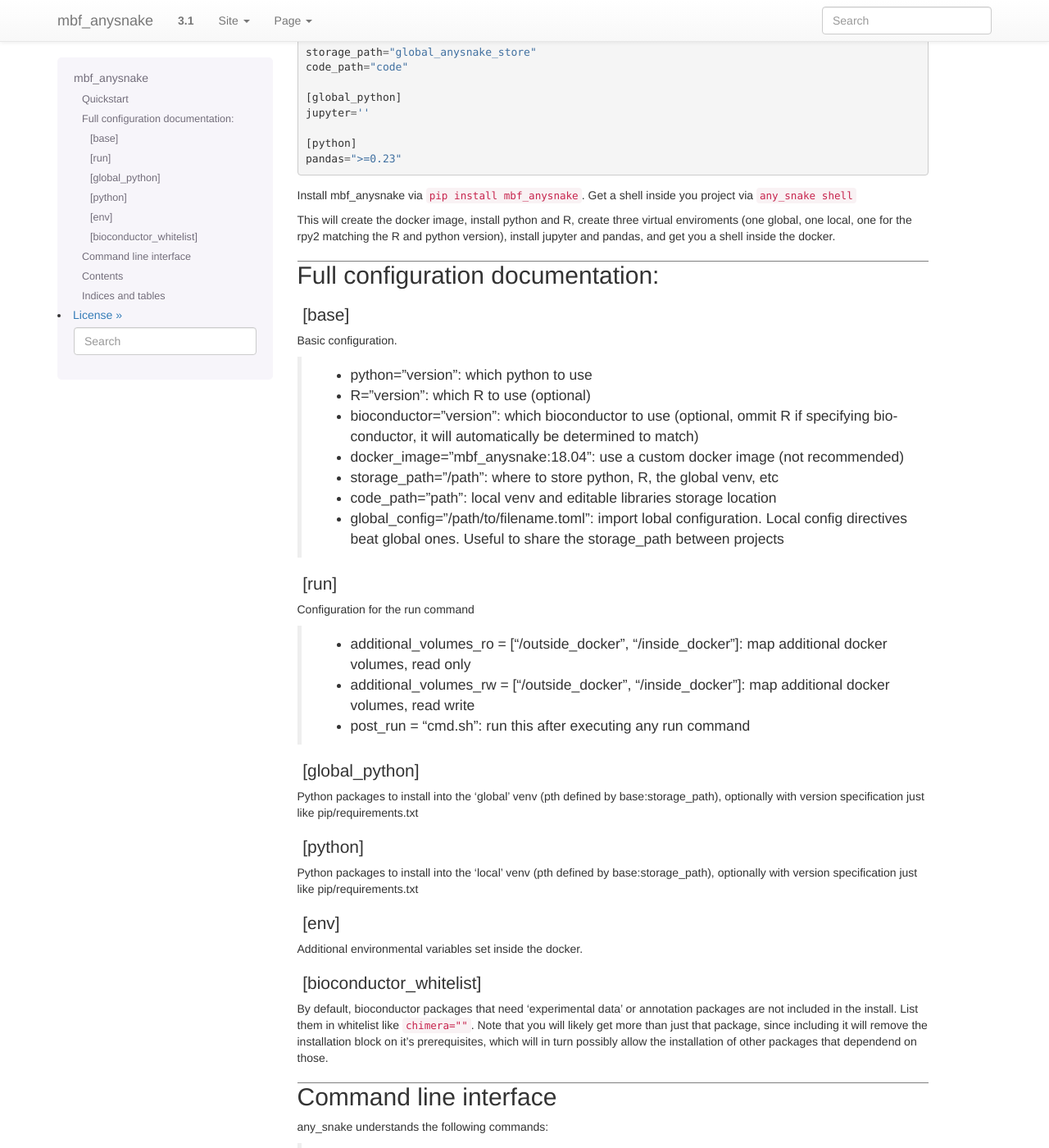
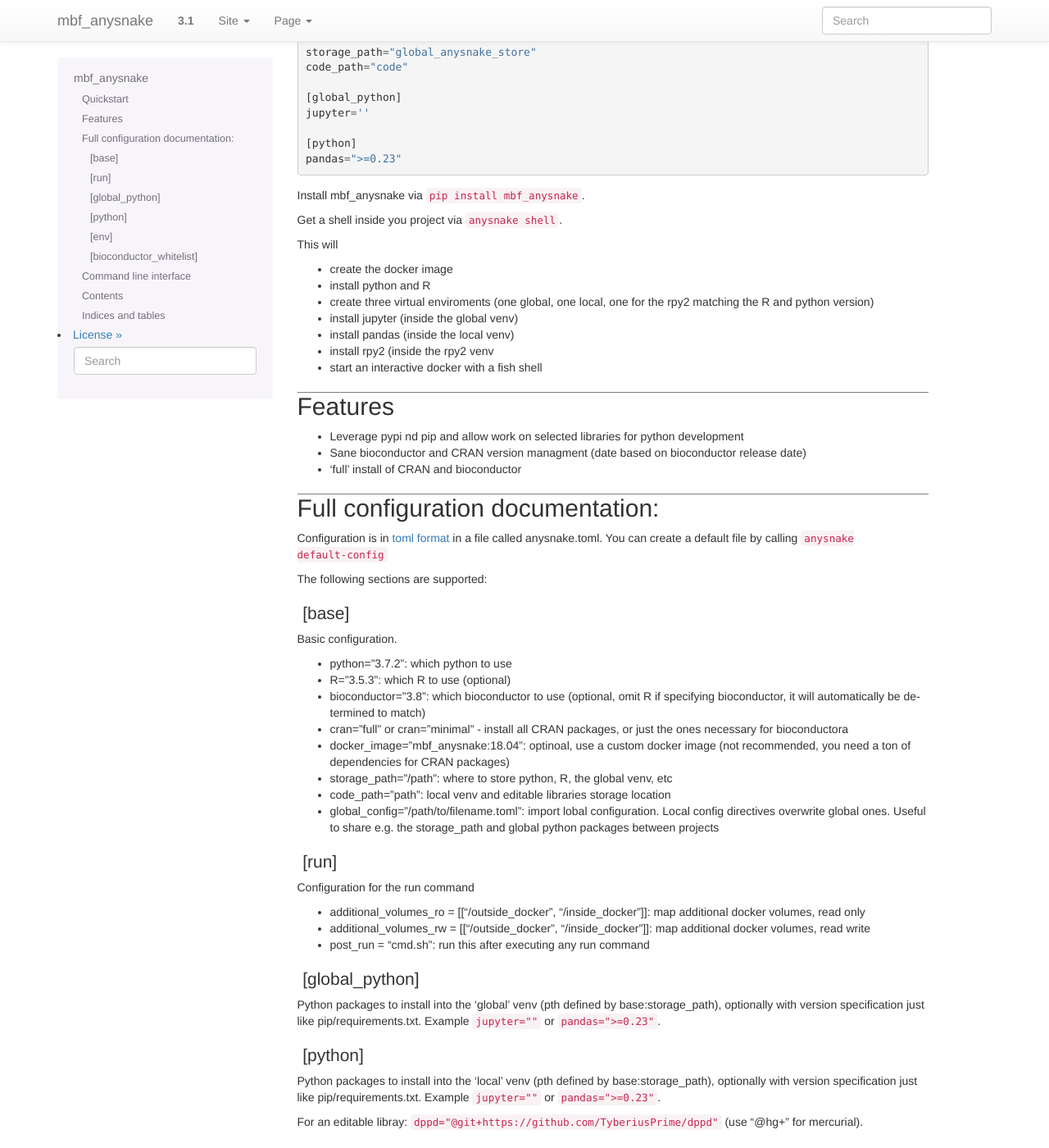
Before and after one commit to MarcoMernberger/msnake, a Sphinx documentation site: the page built from docs/index.rst, in a window 1280 px wide and 1400 px high, scrolled down 269 px. Shown: the whole window at 82% size. Built offline with Sphinx 7.4.7, drawn with Linux system fonts in a browser that asks for light colours; the version number is read from the project's files by our own code; some of the changed text lies outside the part shown.

Commit message:
miminal cran option, full bioconductor option, parallel make, readme

```diff
--- a/docs/index.rst
+++ b/docs/index.rst
@@ -27,49 +27,79 @@
    pandas=">=0.23"
 
 Install mbf_anysnake via ``pip install mbf_anysnake``.
-Get a shell inside you project via ``any_snake shell``
 
-This will create the docker image, install python and R, create three virtual enviroments
-(one global, one local, one for the rpy2 matching the R and python version),
-install jupyter and pandas, and get you a shell inside the docker.
+Get a shell inside you project via ``anysnake shell``.
+
+This will
+
+- create the docker image
+- install python and R
+- create three virtual enviroments (one global, one local, one for the rpy2 matching the R and python version)
+- install jupyter (inside the global venv)
+- install pandas (inside the local venv)
+- install rpy2 (inside the rpy2 venv
+- start an interactive docker with a fish shell
+
+Features
+===========
+
+- Leverage pypi nd pip and allow work on selected libraries for python development
+- Sane bioconductor and CRAN version managment (date based on bioconductor release date)
+- 'full' install of CRAN and bioconductor
+
+
 
 
 Full configuration documentation:
 ==================================
+Configuration is in `toml format <https://github.com/toml-lang/toml>`_ in a file
+called anysnake.toml. You can create a default file by calling ``anysnake
+default-config``
+
+The following sections are supported:
 
 [base]
 ------
 Basic configuration.
 
- - python="version": which python to use
- - R="version": which R to use (optional)
- - bioconductor="version": which bioconductor to use (optional, ommit R if specifying
-   bioconductor, it will automatically be determined to match)
- - docker_image="mbf_anysnake:18.04": use a custom docker image (not recommended)
- - storage_path="/path": where to store python, R, the global venv, etc
- - code_path="path": local venv and editable libraries storage location
- - global_config="/path/to/filename.toml": import lobal configuration. Local config
-   directives beat global ones. Useful to share the storage_path between projects
+- python="3.7.2": which python to use
+- R="3.5.3": which R to use (optional)
+- bioconductor="3.8": which bioconductor to use (optional, omit R if specifying
+  bioconductor, it will automatically be determined to match)
+- cran="full" or cran="minimal" - install all CRAN packages, or just the ones necessary
+  for bioconductora
+- docker_image="mbf_anysnake:18.04": optinoal, use a custom docker image
+  (not recommended, you need a ton of dependencies for CRAN packages)
+- storage_path="/path": where to store python, R, the global venv, etc
+- code_path="path": local venv and editable libraries storage location
+- global_config="/path/to/filename.toml": import lobal configuration. Local config
+  directives overwrite global ones. Useful to share e.g. the storage_path and global
+  python packages between projects
 
 [run]
 ------
 Configuration for the run command
 
- - additional_volumes_ro = ["/outside_docker", "/inside_docker"]: map additional docker
-   volumes, read only
- - additional_volumes_rw = ["/outside_docker", "/inside_docker"]: map additional docker
-   volumes, read write
- - post_run = "cmd.sh": run this after executing any run command
+- additional_volumes_ro = [["/outside_docker", "/inside_docker"]]: map additional docker
+  volumes, read only
+- additional_volumes_rw = [["/outside_docker", "/inside_docker"]]: map additional docker
+  volumes, read write
+- post_run = "cmd.sh": run this after executing any run command
 
 [global_python]
 ---------------
 Python packages to install into the 'global' venv (pth defined by base:storage_path),
-optionally with version specification just like pip/requirements.txt
+optionally with version specification just like pip/requirements.txt.
+Example ``jupyter=""`` or ``pandas=">=0.23"``.
 
 [python]
 --------
 Python packages to install into the 'local' venv (pth defined by base:storage_path),
-optionally with version specification just like pip/requirements.txt
+optionally with version specification just like pip/requirements.txt.
+Example ``jupyter=""`` or ``pandas=">=0.23"``.
+
+For an editable libray: ``dppd="@git+https://github.com/TyberiusPrime/dppd"``
+(use "@hg+" for mercurial).
 
 [env]
 ------
@@ -78,36 +108,26 @@
 [bioconductor_whitelist]
 ------------------------
 By default, bioconductor packages that need 'experimental data' or annotation packages
-are not included in the install. List them in whitelist like ``chimera=""``.
+are not included in the install. List them in [bioconductor_whitelist] like ``chimera=""``.
+
 Note that you will likely get more than just that package, since including it
 will remove the installation block on it's prerequisites, which will in turn
 possibly allow the installation of other packages that dependend on those.
 
-
-
+You can also install every bioconductor package by specifiying ``_full_==''``
 
 
 Command line interface
 ======================
 any_snake understands the following commands:
 
- - --help - list commands
- - shell - get a shell inside the docker
- - jupyter - run a jupyter server inside the docker (must have jupyter in either venv)
- - run whatever - run an arbitrary command inside the docker
- - rebuild - rebuild one or all all editable python packages
- - show-config - show the config as actually parsed (including global_config)
-
-
-
-
-
-
-
-
-
-
-
+- --help - list commands
+- shell - get a shell inside the docker
+- jupyter - run a jupyter server inside the docker (must have jupyter in either venv)
+- run whatever - run an arbitrary command inside the docker
+- rebuild - rebuild one or all all editable python packages
+- show-config - show the config as actually parsed (including global_config)
+- default-config - write a default config to anysnake.toml if it is not present.
 
 Contents
 ========
--- a/setup.cfg
+++ b/setup.cfg
@@ -62,7 +62,7 @@
 
 [options.entry_points]
 console_scripts =
-    any_snake = mbf_anysnake.cli:main
+    anysnake = mbf_anysnake.cli:main
 # Add here console scripts like:
 # console_scripts =
 #     script_name = mbf_anysnake.module:function
```
Also changed, not shown: other parts of docs/index.rst (+1 -1 lines), README.md (+2 -1 lines), 9 other files.
